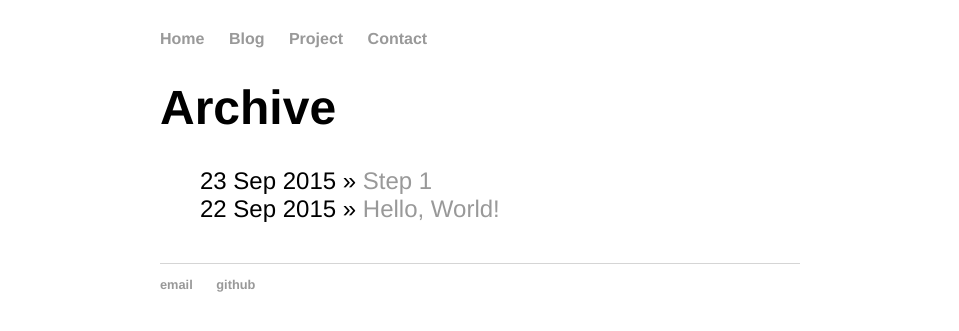
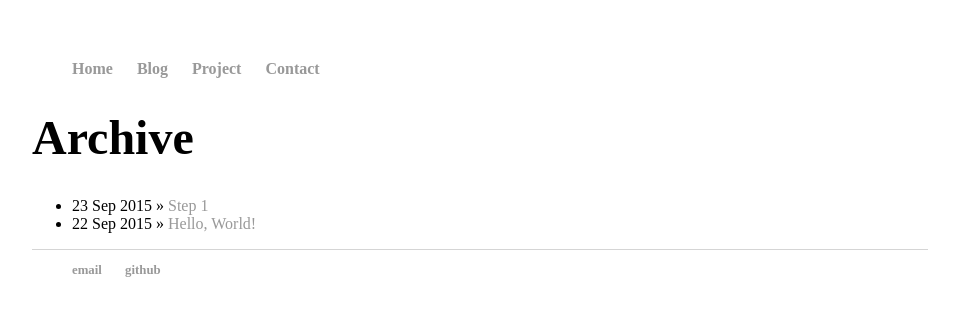
Before and after one commit to saturdaystepbystep/saturdaystepbystep.github.io, a Jekyll site: the page built from blog/index.html, in a window 1280 px wide. Shown: the top 331 px of the page, without its empty margins (160-1119 px from the left). Built offline with Jekyll 4.4.1, drawn with Linux system fonts in a browser that asks for light colours.

Commit message:
Update main.css

```diff
--- a/css/main.css
+++ b/css/main.css
@@ -1,11 +1,9 @@
 body {
-    margin: 30px auto;
-    width: 50%;
-    font-family:'Helvetica Neue', 'Helvetica';
-    font-size: 16px;
+    margin: 60px auto;
+    width: 70%;
 }
 nav ul, footer ul {
-    font-family:'Helvetica Neue', 'Helvetica' ;
+    font-family:'Helvetica', Helvetica Neue';
     padding: 0px;
     list-style: none;
     font-weight: bold;
@@ -23,7 +21,7 @@
 }
 h1 {
     font-size: 3em;
-    font-family: 'Helvetica Neue', 'Helvetica' ;
+    font-family:'Helvetica', Helvetica Neue';
 }
 p {
     font-size: 1.5em;
@@ -34,12 +32,3 @@
     border-top: 1px solid #d5d5d5;
     font-size: .8em;
 }
-
-ul.posts {
-    margin: 20px auto 40px;
-    font-size: 1.5em;
-}
-
-ul.posts li {
-    list-style: none;
-}
```
